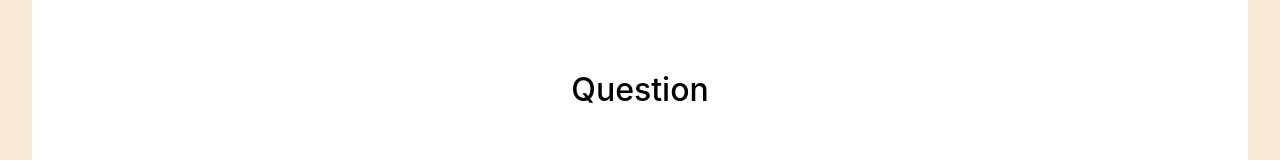
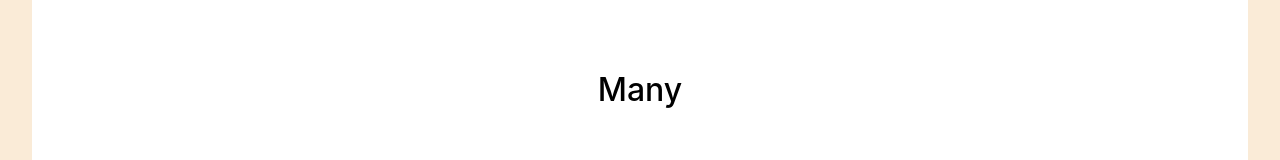
Before and after one commit to x700700/memorise-web, a React app: page / in a window 1280 px wide. Shown: the part 267-427 px from the top of the page. Built offline with nearby package versions, Linux system fonts and the light colour scheme.

Commit message:
card cont

```diff
--- a/src/components/Practice/Card.js
+++ b/src/components/Practice/Card.js
@@ -1,11 +1,12 @@
 import React from 'react';
 import './Card.scss';
 
-function Card() {
+function Card(props) {
+    const { q } = props;
     return (
         <div className="card-container">
             <div className="card">
-                <p>Question</p>
+                <p>{q}</p>
             </div>
         </div>
     );
--- a/src/pages/Game.js
+++ b/src/pages/Game.js
@@ -5,7 +5,7 @@ import Card from "../components/Practice/Card";
 function Game() {
     return (
         <div className="game">
-            <Card/>
+            <Card q="Many"/>
             <h1>Rotate</h1>
         </div>
     );
```
